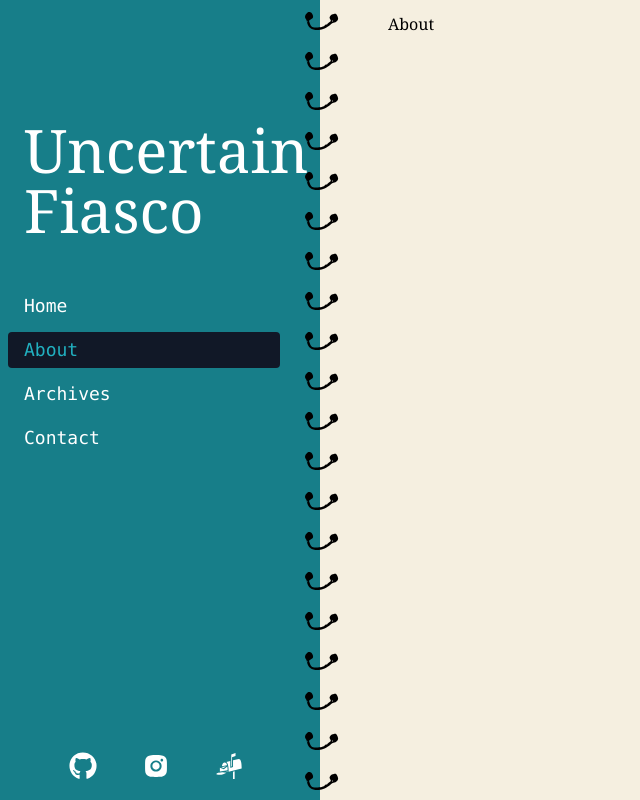
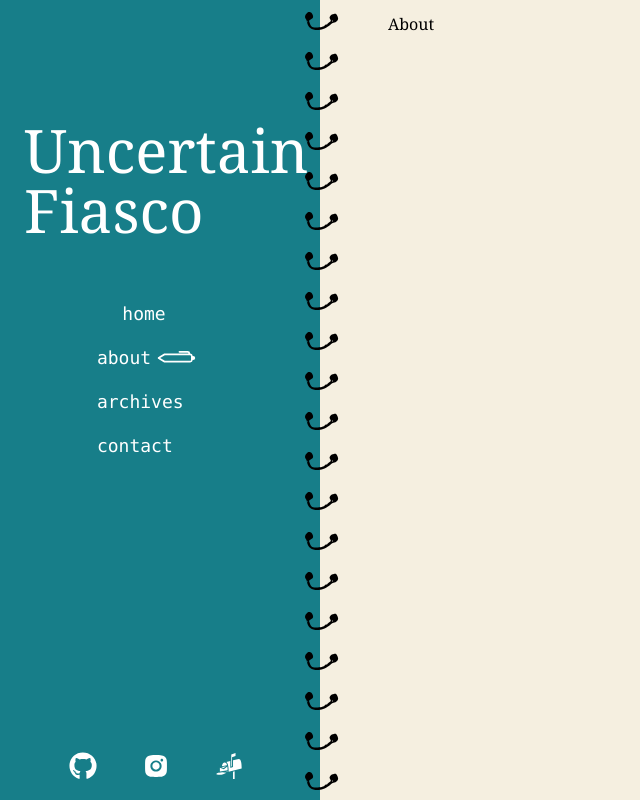
Before and after one commit to r-ilagan/uncertainfiasco, a Next.js app: page /about in a window 1280 px wide. Shown: the whole page, without its empty margins (0-640 px from the left). Built offline with nearby package versions, Linux system fonts and the light colour scheme; what @tailwindcss/typography would draw is missing.

Commit message:
fix: Change font and center nav links
Add tab indicator on the nav links in the form of a pencil svg

```diff
--- a/components/nav.js
+++ b/components/nav.js
@@ -1,5 +1,6 @@
 import Link from 'next/link';
 import { useRouter } from 'next/router';
+import Pencil from './pencil';
 
 const Nav = () => {
   const { pathname } = useRouter();
@@ -23,49 +24,61 @@ const Nav = () => {
         </div>
 
         {/* nav */}
-        <nav className="font-mono pr-10">
+        <nav className="font-mono font-medium pr-10 flex justify-center">
           <ul>
             <li>
               <Link href="/">
                 <a
-                  className={`block my-2 py-1 px-4 rounded transition duration-200 hover:bg-seaweed-light hover:text-gray-800 lg:text-lg ${
-                    pathname === '/' ? active : ''
-                  }`}
+                  className={`flex justify-center my-2 py-1 px-4 rounded transition duration-200 hover:bg-seaweed-light hover:text-gray-800 lg:text-lg`}
                 >
-                  Home
+                  home
+                  {pathname === '/' ? (
+                    <Pencil className="h-7 w-7 ml-3 flex items-center transform rotate-45" />
+                  ) : (
+                    ''
+                  )}
                 </a>
               </Link>
             </li>
             <li>
               <Link href="/about">
                 <a
-                  className={`block my-2 py-1 px-4 rounded transition duration-200 hover:bg-seaweed-light hover:text-gray-800 lg:text-lg ${
-                    pathname === '/about' ? active : ''
-                  }`}
+                  className={`flex justify-center my-2 py-1 px-4 rounded transition duration-200 hover:bg-seaweed-light hover:text-gray-800 lg:text-lg`}
                 >
-                  About
+                  about
+                  {pathname === '/about' ? (
+                    <Pencil className="h-7 w-7 ml-3 flex items-center transform rotate-45" />
+                  ) : (
+                    ''
+                  )}
                 </a>
               </Link>
             </li>
             <li>
               <Link href="/archives">
                 <a
-                  className={`block my-2 py-1 px-4 rounded transition duration-200 hover:bg-seaweed-light hover:text-gray-800 lg:text-lg ${
-                    pathname === '/archives' ? active : ''
-                  }`}
+                  className={`block my-2 py-1 px-4 rounded transition duration-200 hover:bg-seaweed-light hover:text-gray-800 lg:text-lg`}
                 >
-                  Archives
+                  archives
+                  {pathname === '/archives' ? (
+                    <Pencil className="h-7 w-7 ml-3 flex items-center transform rotate-45" />
+                  ) : (
+                    ''
+                  )}
                 </a>
               </Link>
             </li>
             <li>
               <Link href="/contact">
                 <a
-                  className={`block my-2 py-1 px-4 rounded transition duration-200 hover:bg-seaweed-light hover:text-gray-800 lg:text-lg ${
-                    pathname === '/contact' ? active : ''
-                  }`}
+                  className={`block my-2 py-1 px-4 rounded transition duration-200 hover:bg-seaweed-light hover:text-gray-800 lg:text-lg`}
                 >
-                  Contact
+                  contact
+                  {pathname === '/contact' ? (
+                    <Pencil className="h-7 w-7 ml-3 flex items-center transform rotate-45" />
+                  ) : (
+                    ''
+                  )}
                 </a>
               </Link>
             </li>
```
